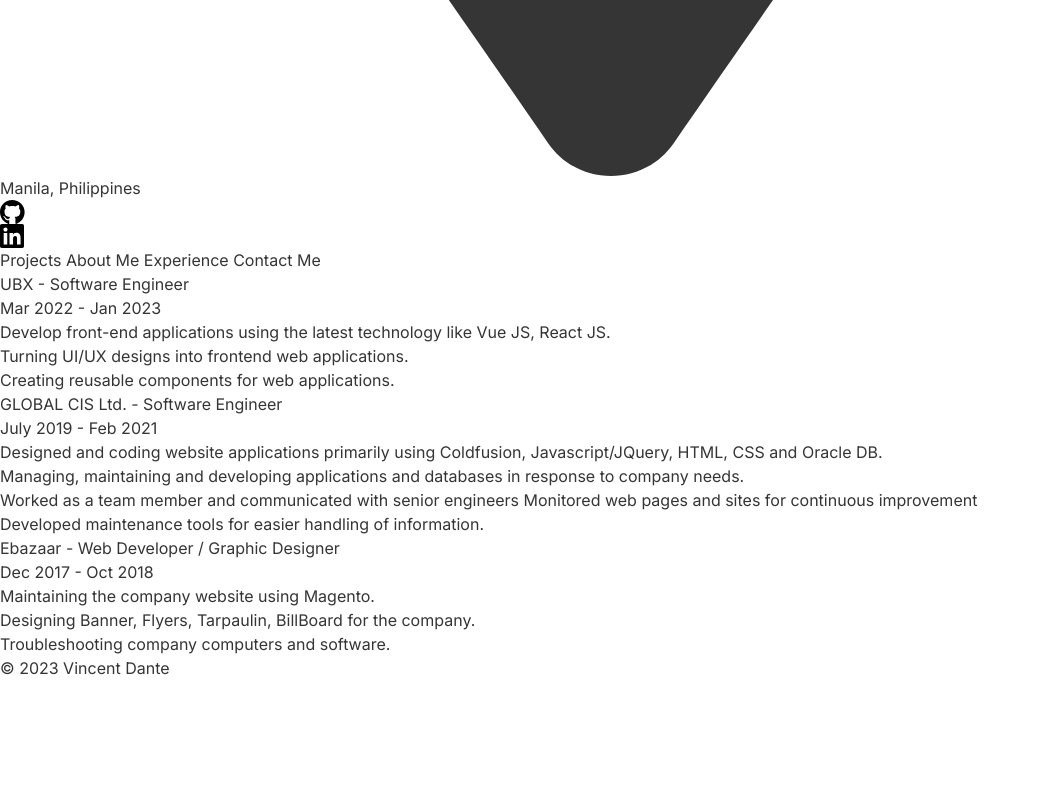
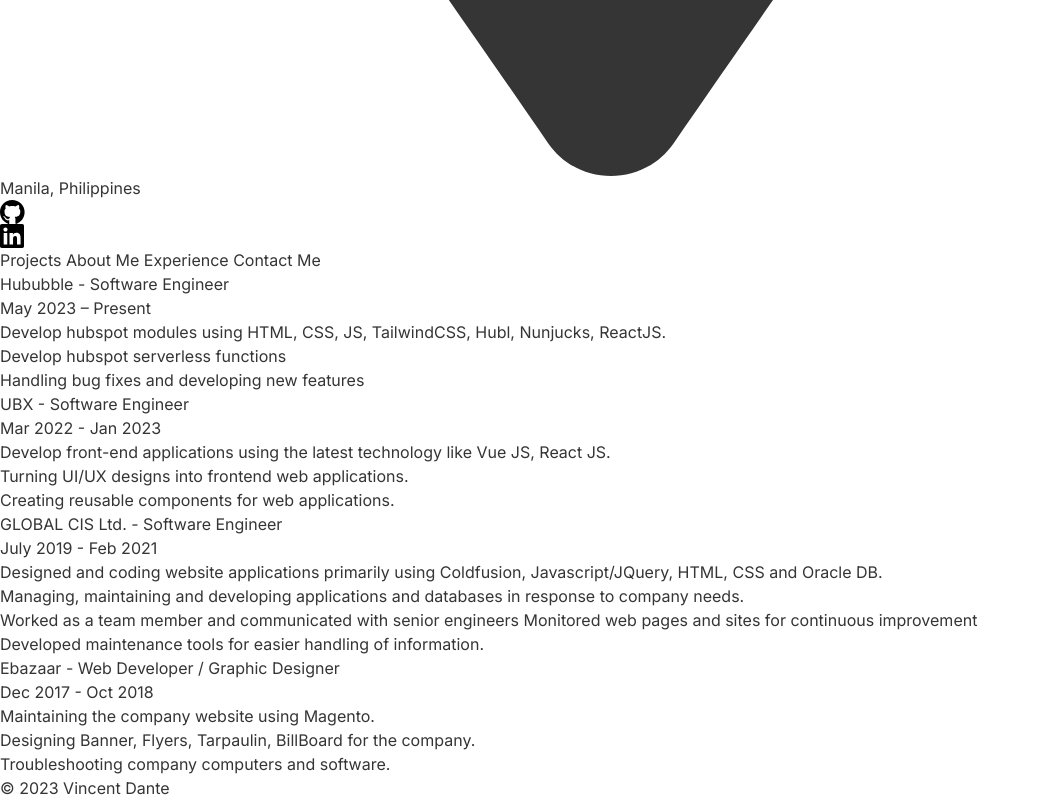
Before and after one commit to vincent-dante/portfolio-v1, a SvelteKit app: page /experience in a window 1280 px wide. Shown: the part 1613-2413 px from the top of the page, without its empty margins (0-1040 px from the left). Before the commit the page ends 2293 px from the top, so only its background shows below. Built offline with nearby package versions, Linux system fonts and the light colour scheme.

Commit message:
update experience

```diff
--- a/src/routes/experience/+page.svelte
+++ b/src/routes/experience/+page.svelte
@@ -5,6 +5,15 @@
 
 <div class="max-w-6xl mx-auto">
 	<div class="flex flex-wrap gap-5 w-full md:w-5/6 mx-auto">
+		<div>
+			<p class="font-bold">Hububble - Software Engineer</p>
+			<p class="pb-2 text-sm">May 2023 – Present</p>
+			<ul class="pl-5 list-disc">
+				<li>Develop hubspot modules using HTML, CSS, JS, TailwindCSS, Hubl, Nunjucks, ReactJS.</li>
+				<li>Develop hubspot serverless functions</li>
+				<li>Handling bug fixes and developing new features</li>
+			</ul>
+		</div>
 		<div>
 			<p class="font-bold">UBX - Software Engineer</p>
 			<p class="pb-2 text-sm">Mar 2022 - Jan 2023</p>
```
